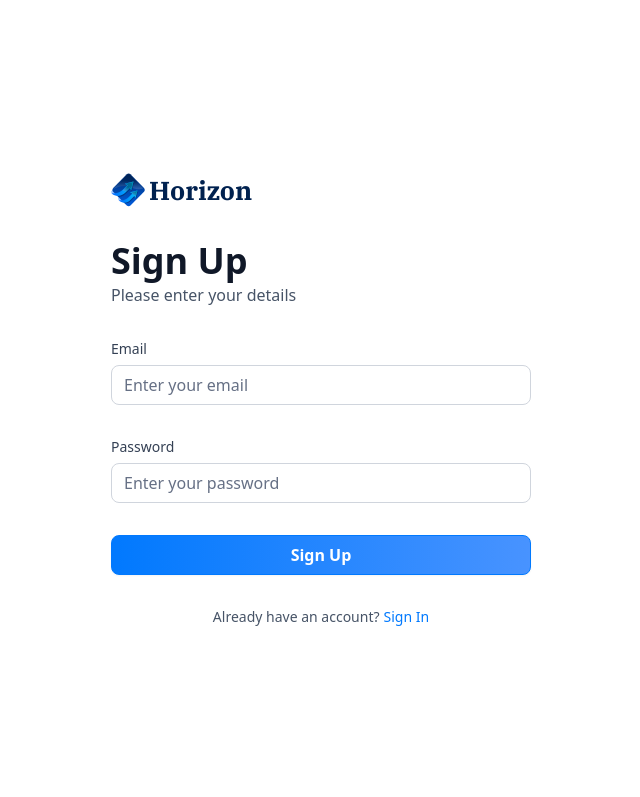
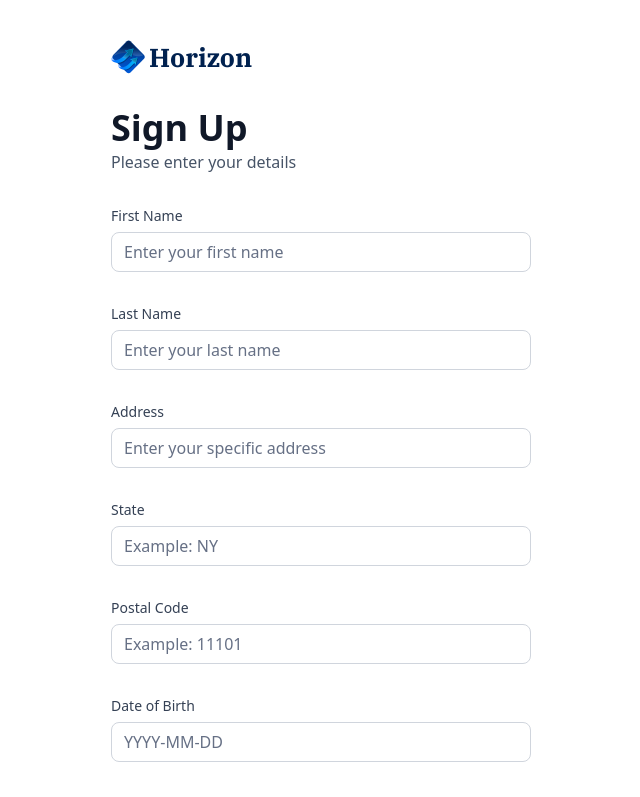
Before and after one commit to NikolaM4/banking-app, a Next.js app: page /sign-up in a window 1280 px wide. Shown: the top 797 px of the page, without its empty margins (319-959 px from the left). Built offline with nearby package versions, Linux system fonts and the light colour scheme.

Commit message:
feat: Add additional fields to sign-up form

```diff
--- a/components/AuthForm.tsx
+++ b/components/AuthForm.tsx
@@ -57,6 +57,17 @@
         <>
           <Form {...form}>
             <form onSubmit={form.handleSubmit(onSubmit)} className="space-y-8">
+              {type === 'sign-up' && (
+                <>
+                  <CustomInput control={form.control} name="firstName" label="First Name" placeholder="Enter your first name" />
+                  <CustomInput control={form.control} name="lastName" label="Last Name" placeholder="Enter your last name" />
+                  <CustomInput control={form.control} name="address1" label="Address" placeholder="Enter your specific address" />
+                  <CustomInput control={form.control} name="state" label="State" placeholder="Example: NY" />
+                  <CustomInput control={form.control} name="postalCode" label="Postal Code" placeholder="Example: 11101" />
+                  <CustomInput control={form.control} name="dateOfBirth" label="Date of Birth" placeholder="YYYY-MM-DD" />
+                  <CustomInput control={form.control} name="ssn" label="SSN" placeholder="Example:" />
+                </>
+              )}
               <CustomInput control={form.control} name="email" label="Email" placeholder="Enter your email" />
               <CustomInput control={form.control} name="password" label="Password" placeholder="Enter your password" />
 
```
